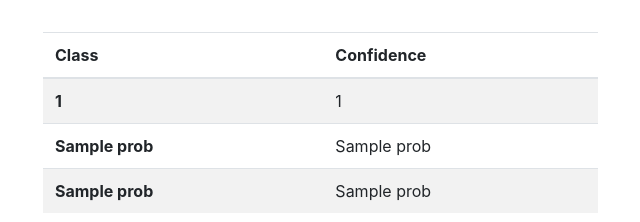
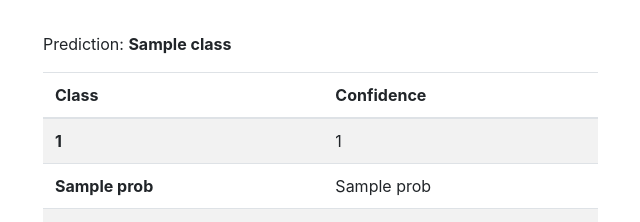
Before and after one commit to amancrackpot/DL-Image-Classification-on-Covid-Chest-X-ray-Scan-, a Python web app: template src/templates/result.html in a window 1280 px wide. Shown: the part 56-278 px from the top of the page, without its empty margins (42-682 px from the left). Run offline with Jinja, Linux system fonts and the light colour scheme; the template is opened without the code that fills it: most values are stand-ins (such as "Sample title", 1, 10 or a date in 2020); some libraries are stand-ins or nearby versions.

Commit message:
Update result.html

```diff
--- a/src/templates/result.html
+++ b/src/templates/result.html
@@ -3,6 +3,7 @@
 <html>
 
 <body>
+  <p>Prediction: <b>{{result.get("class")}}</b></p>
 <table class="table table-striped">
   <thead>
     <tr>
```
